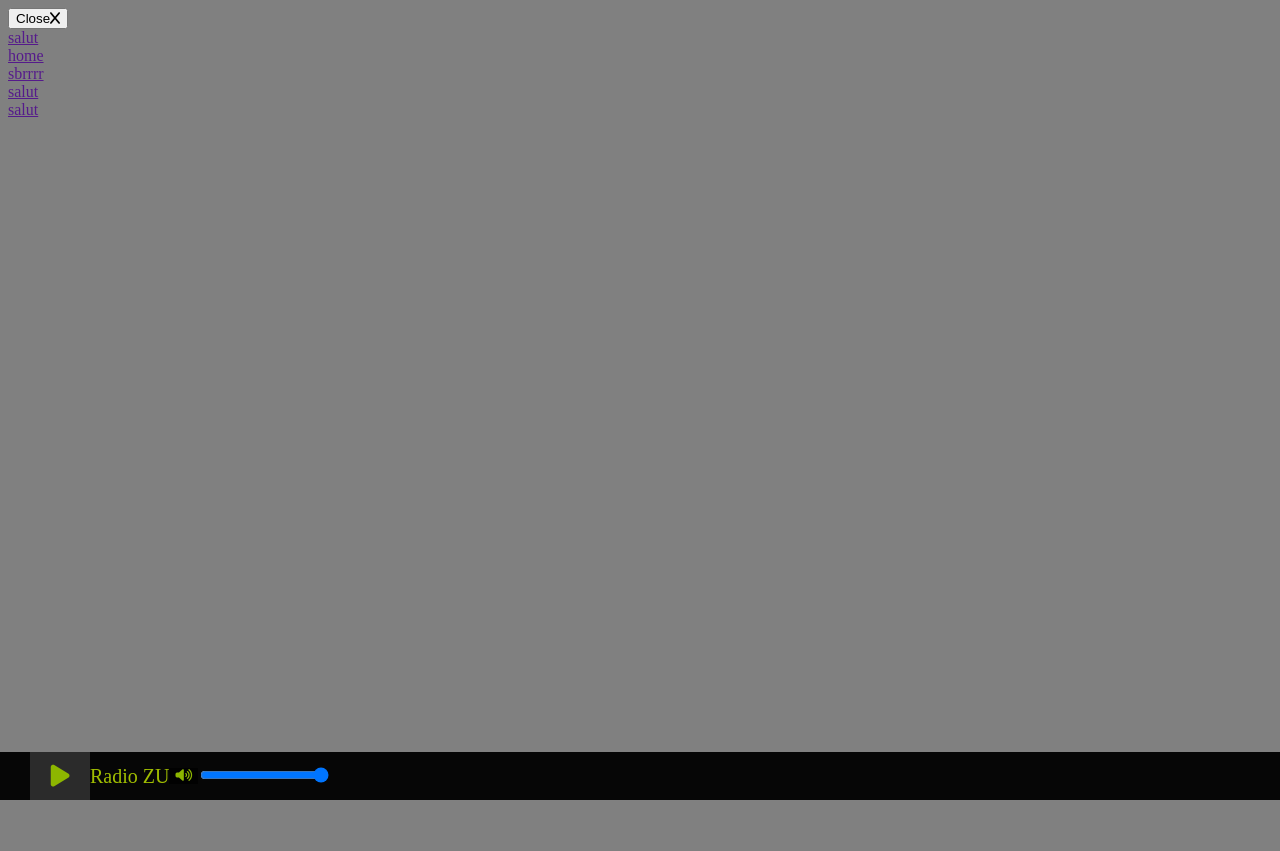
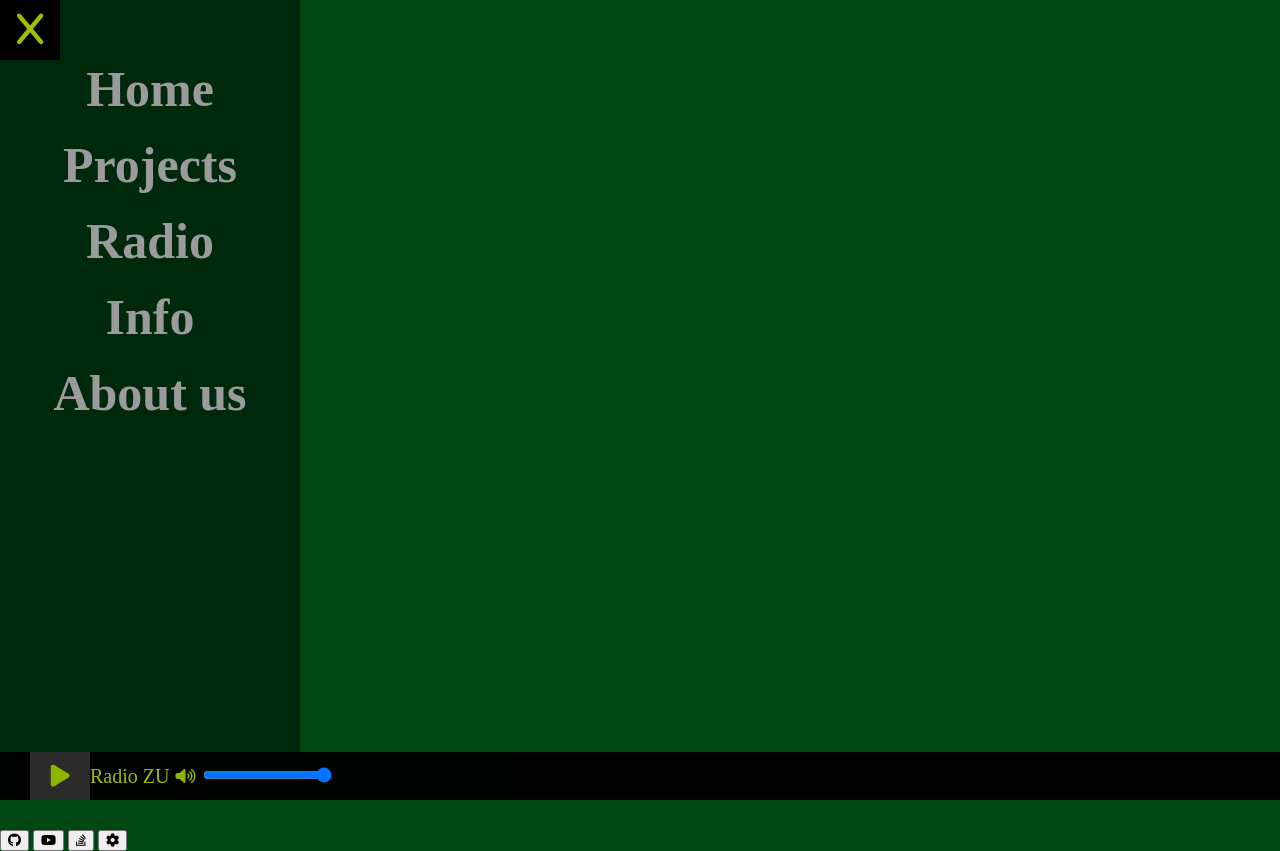
Before and after one commit to Cosmos255/Radio-copy, a plain HTML site: page index.html in a window 1280 px wide. Both pictures are taken after a click on the button 38 px from the left and 38 px from the top of the page. Before the commit the page ends 800 px from the top, so only its background shows below. Drawn offline with Linux system fonts and the light colour scheme.

Commit message:
Add files via upload

```diff
--- a/index.html
+++ b/index.html
@@ -11,15 +11,21 @@
  <header>
     <button class="lines" onclick="sopen()" id="bars"><i class="fa-solid fa-bars"></i></button>
     <div id="sidebar" style="display: none;">
-             <button id="close" onclick="sclose()">Close<i class="fa-solid fa-x"></i></button>
-            <div style="display: block;">
-             <a href="">salut</a><br>
-             <a href="">home</a><br>
-             <a href="">sbrrrr</a><br>
-             <a href="">salut</a><br>
-             <a href="">salut</a><br>
+        <div class="dropdown" style="display: block;">
+            <button class="xbtn" id="close" onclick="sclose()"><i class="fa-solid fa-x"></i></button><br>
+             <a href="">Home</a><br>
+             <a href="">Projects</a><br>
+             <a href="">Radio</a><br>
+             <a href="">Info</a><br>
+             <a href="">About us</a><br>
+            <div class="miscel"></div>
+             <button class="github"><i class="fa-brands fa-github"></i></button>
+             <button class="youtube"><i class="fa-brands fa-youtube"></i></button>
+             <button class="stack"><i class="fa-brands fa-stack-overflow"></i></button>
+             <button class="setings"><i class="fa-solid fa-gear"></i></button>
             </div>
         </div>
+    </div>
  </header>
  <main>
         <div id="radio">
--- a/salut.css
+++ b/salut.css
@@ -1,6 +1,6 @@
 body{
-    background-color: #88b103;
-    background-color: gray;
+    background-color: #004712;
+    margin: 0;
 }
 
 header{
@@ -27,16 +27,56 @@ footer{
 }
 
 .lines:hover{
-
+    cursor: pointer;
     color: #a0bd00;
     background: black;
 }
 
+.dropdown{
+    display: flex;
+    flex-direction: column;
+    flex-wrap: nowrap;
+    height: 95vh;
+    width: 300px;
+    background-color: rgba(0, 0, 0, 0.432) ;
+    font-family: 'Times New Roman', Times, serif;
+
+}
+
+.dropdown a{
+    display: flex;
+    color: rgb(155, 155, 155);
+    font-size: 50px;
+    font-weight: 600;
+    text-decoration: none;
+    padding-left: 30px;
+    padding-right: 30px;
+    padding-bottom: 0px;
+    justify-content: center;
+
+
+}
+
+.dropdown a:hover  {
+    color: rgb(255, 255, 255);
+    border-bottom: 2px solid #a0bd00;
+
+}
+
+.miscel{
+    align-items: flex-end;
+    align-self: flex-end;
+    align-content: flex-end;
+    margin-top: 130%;
+    padding-bottom: 0;
+}
 
 
 #radio{
+    display: flex;
+    flex-direction: row;
+    flex-wrap: nowrap;
     background-color: rgba(0, 0, 0, 0.952) ;
-    display: flex;
     color:  #a0bd00;
     position: fixed;
     left: 0;
@@ -65,13 +105,40 @@ footer{
 #playbtn:hover{
     background-color:  #a0bd00; ;
     color: white;
+    cursor: pointer;
  }
 
 #mutebtn{
+    font-size: 16px;
     display: flex;
     background-color: inherit;
     border: none;
     float: right;
     color: #8DB600;
 
+
 }
+
+#mutebtn:hover{
+ cursor: pointer;
+
+}
+
+
+.xbtn{
+    height: 60px;
+    width: 60px;
+    font-size: 35px;
+    border: none;
+    background-color: #a0bd00;
+    color: white;
+    font-weight: 600;
+    cursor: pointer;
+}
+
+.xbtn:hover{
+
+    background-color: black;
+    color:#a0bd00;
+
+}
```
Also changed, not shown: index.css (line endings or trailing spaces).
